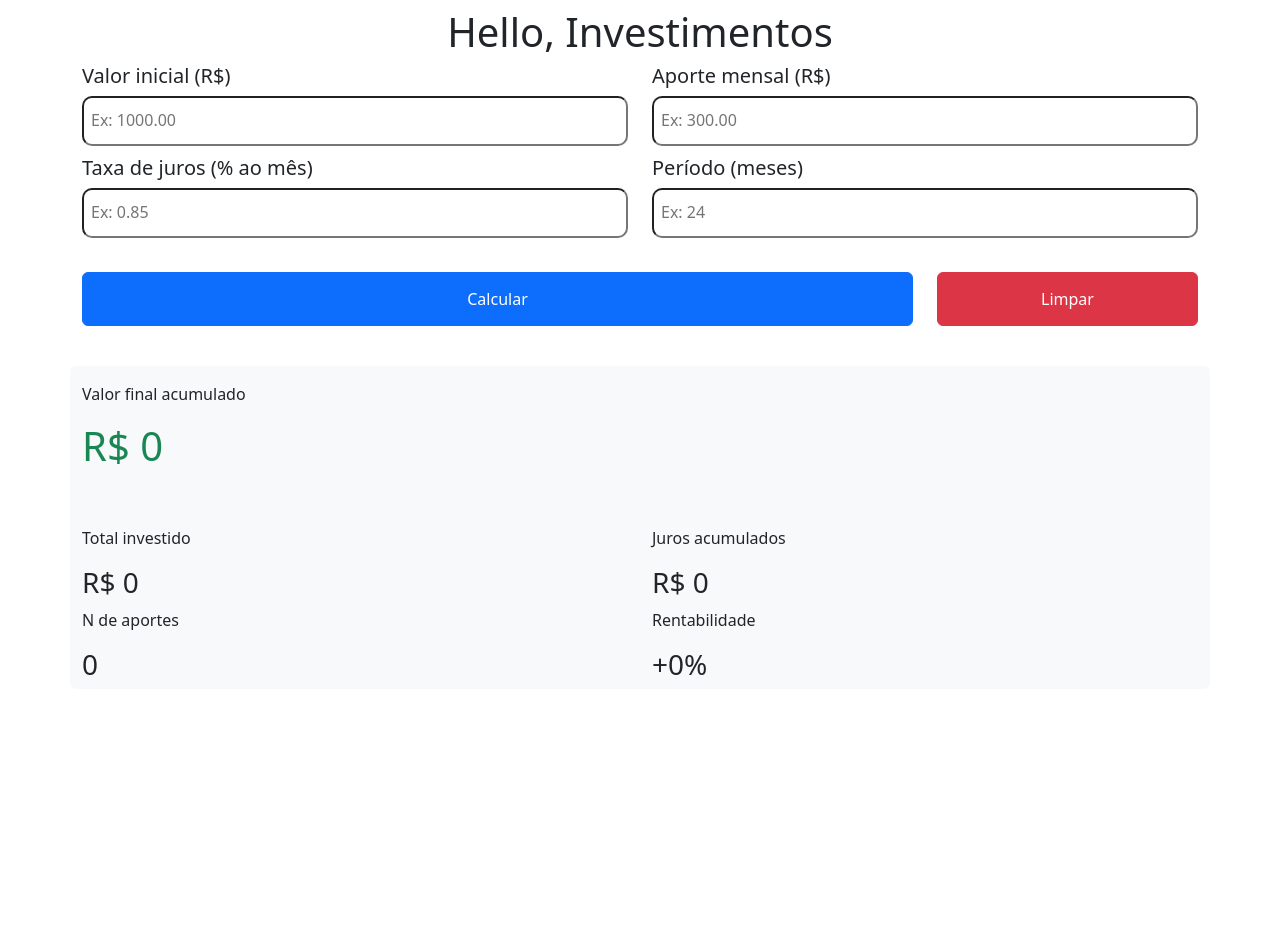
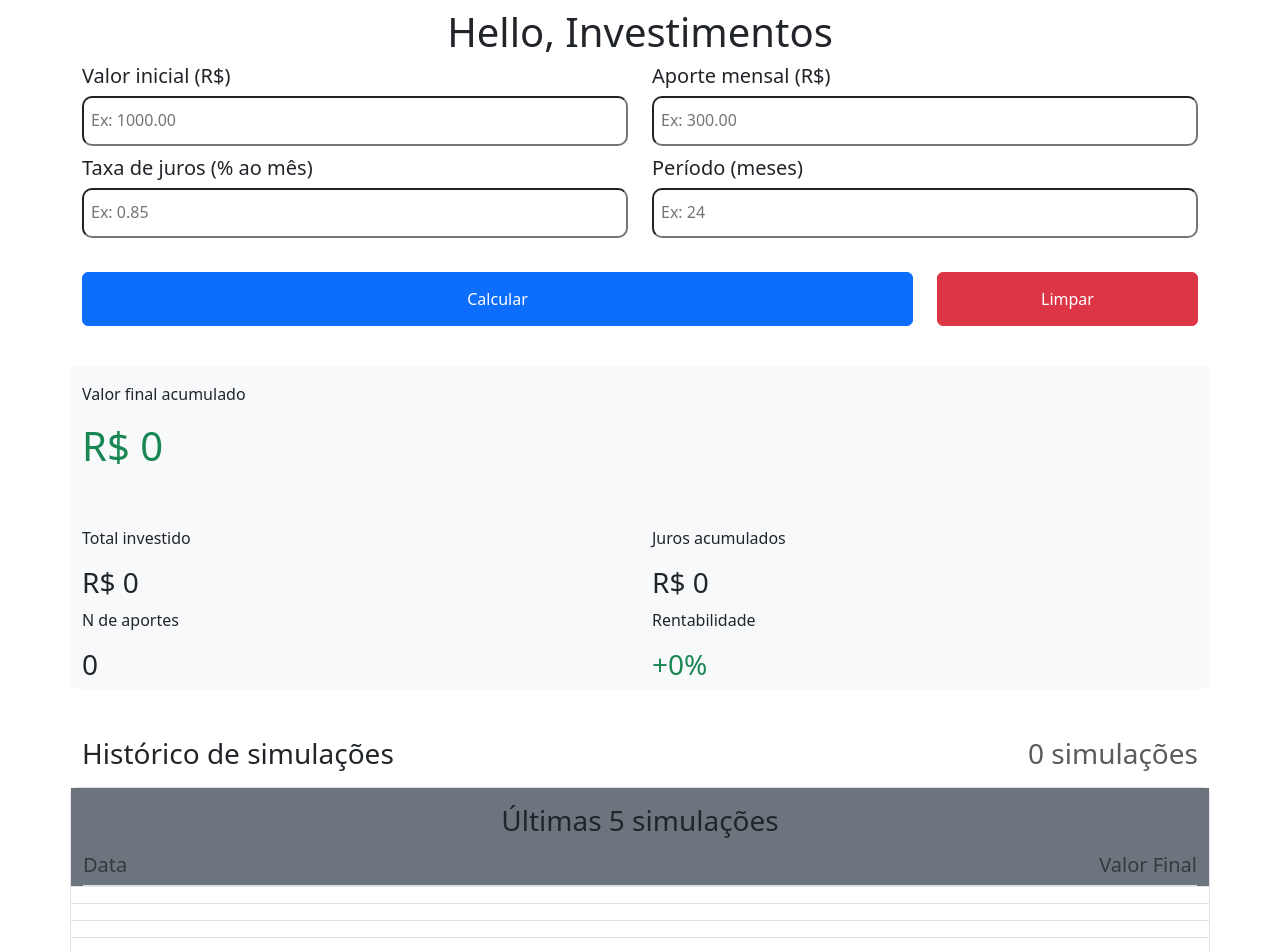
Before and after one commit to LFFArakaki/20261_fatec_ipi_pdmtn_p1, a React (Vite) app in the folder investimentos/: page / in a window 1280 px wide. Shown: the top 952 px of the page. Before the commit the page ends 800 px from the top, so only its background shows below. Built offline with nearby package versions, Linux system fonts and the light colour scheme.

Commit message:
feat(p1): implementa historico de simulacoes

```diff
--- a/investimentos/src/App.jsx
+++ b/investimentos/src/App.jsx
@@ -1,3 +1,4 @@
+import ExibeHistorico from './ExibeHistorico'
 import ExibeDados from './ExibeDados'
 import CapturaDados from './CapturaDados'
 import { useState } from 'react'
@@ -12,6 +13,15 @@ const App = () => {
   const [totalInvestido, setTotalInvestido] = useState(0)
   const [totalJuros, setTotalJuros] = useState(0)
   const [rentabilidade, setRentabilidade] = useState(0)
+  const [contador, setContador] = useState(0)
+  const [historico, setHistorico] = useState([
+    {data: null, valor: null},
+    {data: null, valor: null},
+    {data: null, valor: null},
+    {data: null, valor: null},
+    {data: null, valor: null},
+    {data: null, valor: null}
+  ])
 
   const calcularValor = () => {
 
@@ -28,6 +38,7 @@ const App = () => {
       }
       else
       {
+        const dataAtual = new Date().toLocaleString()
         const final = (valor*((1+taxa)**periodo))+(aporte*((((1+taxa)**periodo)-1)/taxa))
         setValorFinal(final)
         const investido = valor + (aporte*periodo)
@@ -36,6 +47,13 @@ const App = () => {
         setTotalJuros(juros)
         const lucro = (juros/investido)*100
         setRentabilidade(lucro)
+        for(let i = 5; i > 0; i--)
+        {
+          historico[i] = historico[i-1]
+        }
+        historico[0] = {data: dataAtual, valor: final}
+        setHistorico(historico)
+        setContador(contador+1)
       }
     }
     else
@@ -68,6 +86,10 @@ const App = () => {
           numeroAportes={periodoMeses}
           rentabilidade={rentabilidade}
         />
+        <ExibeHistorico
+          contador={contador}
+          historico={historico}
+        />
       </div>
     </div>
   )
--- a/investimentos/src/ExibeDados.jsx
+++ b/investimentos/src/ExibeDados.jsx
@@ -6,7 +6,7 @@ const ExibeDados = (props) => {
             <div className="row mt-3">
                 <div className="col-12">
                     <p>Valor final acumulado</p>
-                    <h1 class="text-success">R$ {props.valorFinal}</h1>
+                    <h1 className="text-success">R$ {props.valorFinal}</h1>
                 </div>
             </div>
             <div className="row mt-5">
@@ -24,7 +24,7 @@ const ExibeDados = (props) => {
                 </div>
                 <div className="col-md-6 col-sm-12">
                     <p>Rentabilidade</p>
-                    <h3>+{props.rentabilidade}%</h3>
+                    <h3 className="text-success">+{props.rentabilidade}%</h3>
                 </div>
             </div>
         </div>
--- /dev/null
+++ b/investimentos/src/ExibeHistorico.jsx
@@ -0,0 +1,47 @@
+import React from 'react'
+
+const ExibeHistorico = (props) => {
+    return (
+        <div className="container mt-5 mb-5">
+            <div className="row">
+                <div className="col-12 d-flex justify-content-between">
+                    <h3>Histórico de simulações</h3>
+                    <h3 className='text-muted'>{props.contador} simulações</h3>
+                </div>
+            </div>
+            <div className="row border rounded mt-2">
+                <div className="col-12 bg-secondary border-bottom justify-content-between">
+                    <div className="d-flex justify-content-center mt-3 mb-2">
+                        <h3>Últimas 5 simulações</h3>
+                    </div>
+                    <div className='border-bottom d-flex justify-content-between'>
+                        <h5 className='text-muted'>Data</h5>
+                        <h5 className='text-muted'>Valor Final</h5>
+                    </div>
+                </div>
+                <div className="col-12 border-bottom d-flex justify-content-between h-20">
+                    <p>{props.historico[0].data}</p>
+                    <p>{props.historico[0].valor}</p>
+                </div>
+                <div className="col-12 border-bottom d-flex justify-content-between h-10">
+                    <p>{props.historico[1].data}</p>
+                    <p>{props.historico[1].valor}</p>
+                </div>
+                <div className="col-12 border-bottom d-flex justify-content-between h-10">
+                    <p>{props.historico[2].data}</p>
+                    <p>{props.historico[2].valor}</p>
+                </div>
+                <div className="col-12 border-bottom d-flex justify-content-between h-10">
+                    <p>{props.historico[3].data}</p>
+                    <p>{props.historico[3].valor}</p>
+                </div>
+                <div className="col-12 border-bottom d-flex justify-content-between h-10">
+                    <p>{props.historico[4].data}</p>
+                    <p>{props.historico[4].valor}</p>
+                </div>
+            </div>
+        </div>
+    )
+}
+
+export default ExibeHistorico
```
